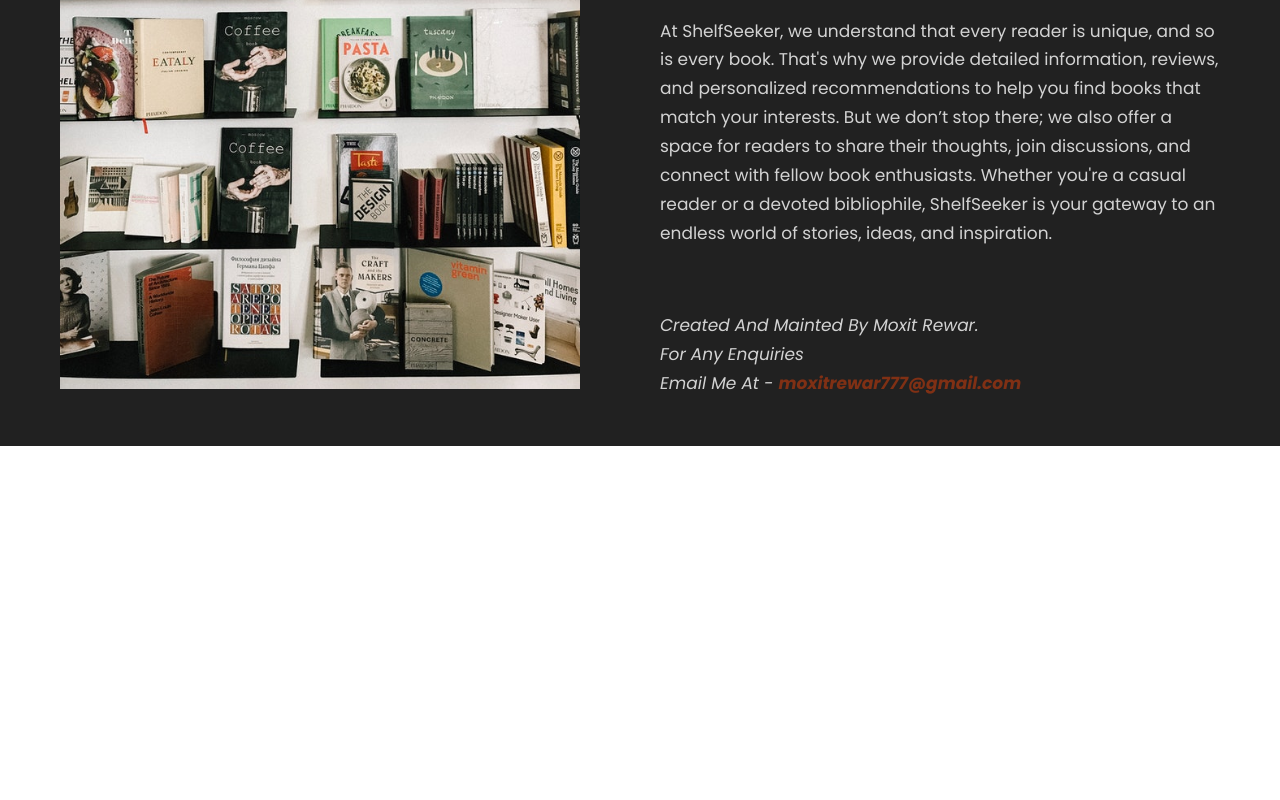
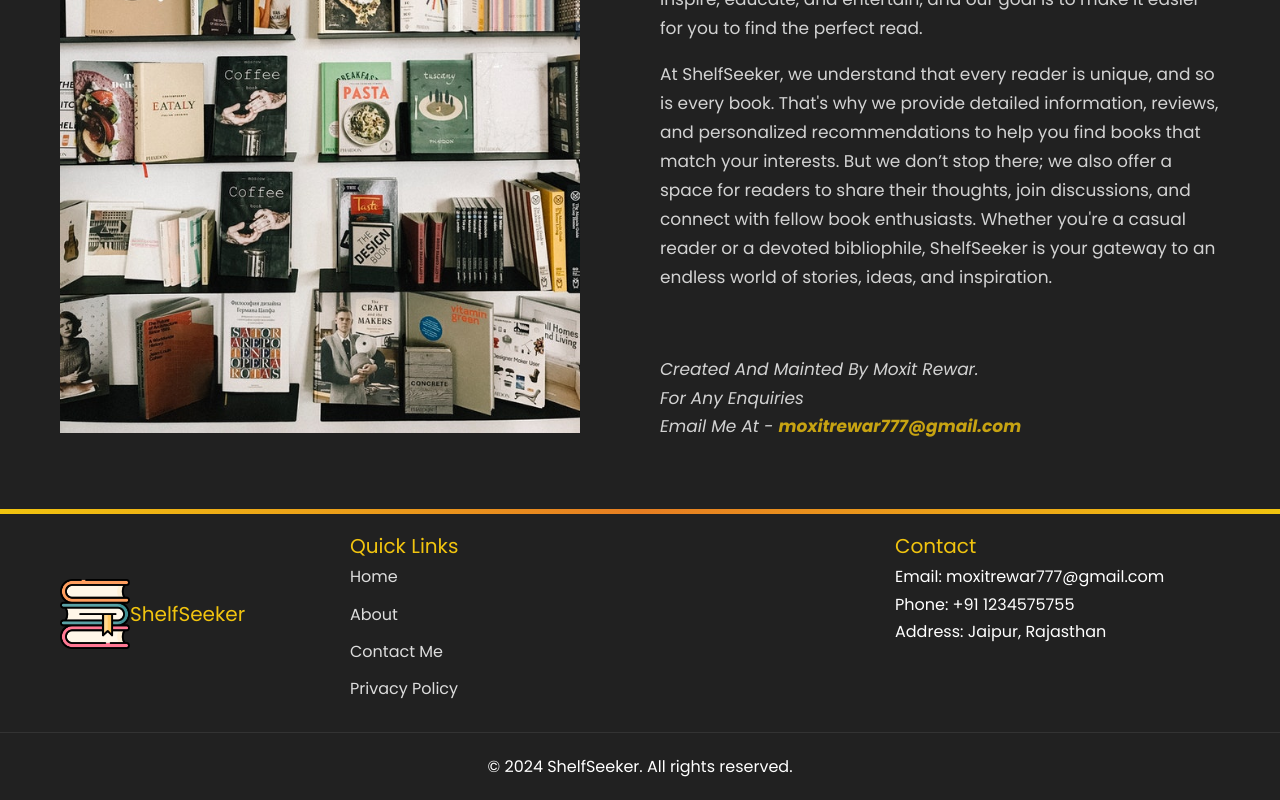
Before and after one commit to MATE0014/BookVerse, a React (Vite) app: page /about in a window 1280 px wide. Shown: the part 1232-2032 px from the top of the page. Before the commit the page ends 1678 px from the top, so only its background shows below. Built offline with nearby package versions, Linux system fonts and the light colour scheme; no server answers.

Commit message:
Version 3.0

```diff
--- /dev/null
+++ b/src/components/Footer/Footer.css
@@ -0,0 +1,98 @@
+.footer {
+  background-color: #212121;
+  color: #fff;
+  padding: 2rem 0;
+  margin-top: 0rem;
+  opacity: 0;
+  transform: translateY(50px);
+  transition: all 0.5s ease-out;
+}
+
+.animate-footer {
+  opacity: 1;
+  transform: translateY(0);
+}
+
+.footer-top-design {
+  height: 5px;
+  background: linear-gradient(90deg, #f1c40f, #e67e22, #f1c40f);
+  margin-bottom: 1.5rem;
+}
+
+.footer-container {
+  display: flex;
+  justify-content: space-between;
+  align-items: flex-start;
+  flex-wrap: wrap;
+  gap: 22rem;
+}
+
+.footer-section {
+  flex: 1;
+  min-width: 250px;
+  opacity: 0;
+  transform: translateY(30px);
+  animation: fadeInUp 0.5s forwards;
+  animation-delay: 0.25s;
+}
+
+.footer-logo-section {
+  padding-top: 5rem;
+  display: flex;
+  align-items: center;
+  gap: 1rem;
+}
+
+.footer-title {
+  font-size: 2rem;
+  margin: 0;
+  color: #f1c40f;
+}
+
+.footer-logo {
+  height: 7rem;
+  width: 7rem;
+}
+
+.footer-text {
+  font-size: 1.6rem;
+  line-height: 1.6;
+  color: #ddd;
+  opacity: 0.8;
+}
+
+.footer-links {
+  list-style: none;
+  padding: 0;
+}
+
+.footer-link {
+  font-size: 1.6rem;
+  color: #ddd;
+  text-decoration: none;
+  display: block;
+  margin-bottom: 1rem;
+  transition: color 0.3s ease;
+}
+
+.footer-link:hover {
+  color: #f1c40f;
+}
+
+.footer-bottom {
+  text-align: center;
+  padding-top: 2rem;
+  border-top: 1px solid #333;
+  margin-top: 2rem;
+  opacity: 0;
+  transform: translateY(30px);
+  animation: fadeInUp 1s forwards;
+  animation-delay: 1s;
+}
+
+@keyframes fadeInUp {
+  to {
+    opacity: 1;
+    transform: translateY(0);
+  }
+}
--- /dev/null
+++ b/src/components/Footer/Footer.jsx
@@ -0,0 +1,63 @@
+import React, { useEffect } from "react";
+import logoImg from "../../images/logo.png";
+import { Link, useNavigate } from "react-router-dom";
+import "./Footer.css";
+
+const Footer = () => {
+  useEffect(() => {
+    const footer = document.querySelector(".footer");
+    footer.classList.add("animate-footer");
+  }, []);
+
+  return (
+    <footer className="footer">
+      <div className="footer-top-design"></div>
+      <div className="container footer-container">
+        <div className="footer-logo-section fade-in">
+          <Link to="/" className="footer-logo flex items-center">
+            <img src={logoImg} alt="BookVerse" />
+            <span className="footer-title"> ShelfSeeker</span>
+          </Link>
+        </div>
+        <div className="footer-section fade-in">
+          <h4 className="footer-title">Quick Links</h4>
+          <ul className="footer-links">
+            <li>
+              <Link to="/" className="footer-link">
+                Home
+              </Link>
+            </li>
+            <li>
+              <Link to="/about" className="footer-link">
+                About
+              </Link>
+            </li>
+            <li>
+              <a href="mailto:moxitrewar777@gmail.com" className="footer-link">
+                Contact Me
+              </a>
+            </li>
+            <li>
+              <Link to="/privacy-policy" className="footer-link">
+                Privacy Policy
+              </Link>
+            </li>
+          </ul>
+        </div>
+        <div className="footer-section fade-in">
+          <h4 className="footer-title">Contact</h4>
+          <ul className="footer-links">
+            <li>Email: moxitrewar777@gmail.com</li>
+            <li>Phone: +91 1234575755</li>
+            <li>Address: Jaipur, Rajasthan</li>
+          </ul>
+        </div>
+      </div>
+      <div className="footer-bottom fade-in">
+        <p>© 2024 ShelfSeeker. All rights reserved.</p>
+      </div>
+    </footer>
+  );
+};
+
+export default Footer;
--- a/src/components/Navbar/Navbar.jsx
+++ b/src/components/Navbar/Navbar.jsx
@@ -1,15 +1,47 @@
-import React, { useState } from "react";
-import { Link } from "react-router-dom";
+import React, { useState, useEffect, useRef } from "react";
+import { Link, useNavigate } from "react-router-dom";
 import "./Navbar.css";
 import logoImg from "../../images/logo.png";
 import { HiOutlineMenuAlt3 } from "react-icons/hi";
+import Loader from "../Loader/Loader"; // Import the loader component
 
 const Navbar = () => {
   const [toggleMenu, setToggleMenu] = useState(false);
+  const [loading, setLoading] = useState(false);
+  const navbarRef = useRef(null);
+  const navigate = useNavigate();
+
   const handleNavbar = () => setToggleMenu(!toggleMenu);
 
+  const handleClickOutside = (event) => {
+    if (navbarRef.current && !navbarRef.current.contains(event.target)) {
+      setToggleMenu(false);
+    }
+  };
+
+  useEffect(() => {
+    document.addEventListener("mousedown", handleClickOutside);
+
+    return () => {
+      document.removeEventListener("mousedown", handleClickOutside);
+    };
+  }, []);
+
+  const handleHomeClick = (e) => {
+    e.preventDefault(); // Prevent default link behavior
+    setLoading(true); // Show loader
+    setToggleMenu(false); // Close the navbar
+
+    setTimeout(() => {
+      navigate("/"); // Navigate to Home after a delay
+      setLoading(false); // Hide loader
+    }, 1000); // Adjust the delay as needed
+  };
+
   return (
-    <nav className="navbar" id="navbar">
+    <>
+      {loading && <Loader />}
+      <nav className="navbar" id="navbar" ref={navbarRef}>
         <div className="container navbar-content flex items-center">
           <div className="brand-and-toggler flex justify-between items-center">
             <Link to="/" className="navbar-brand flex items-center">
@@ -40,12 +72,13 @@ const Navbar = () => {
           >
             <ul className="navbar-nav">
               <li className="nav-item">
-              <Link
-                to="book"
+                <a
+                  href="/"
                   className="nav-link uppercase text-white text-[2.2rem] font-semibold tracking-[1px]"
+                  onClick={handleHomeClick}
                 >
                   Home
-              </Link>
+                </a>
               </li>
               <li className="nav-item">
                 <Link
@@ -59,6 +92,7 @@ const Navbar = () => {
           </div>
         </div>
       </nav>
+    </>
   );
 };
 
--- a/src/main.jsx
+++ b/src/main.jsx
@@ -5,6 +5,7 @@ import { AppProvider } from "./index";
 import "./index.css";
 import Home from "./pages/Home/Home";
 import About from "./pages/About/About";
+import PrivacyPolicy from "./pages/PrivacyPolicy/PrivacyPolicy";
 import BookList from "./components/BookList/BookList";
 import BookDetails from "./components/BookDetails/BookDetails";
 
@@ -14,6 +15,7 @@ createRoot(document.getElementById("root")).render(
       <Routes>
         <Route path="/" element={<Home />}>
           <Route path="about" element={<About />} />
+          <Route path="/privacy-policy" element={<PrivacyPolicy />} />
           <Route path="book" element={<BookList />} />
           <Route path="/book/:id" element={<BookDetails />} />
         </Route>
--- a/src/pages/Home/Home.jsx
+++ b/src/pages/Home/Home.jsx
@@ -1,5 +1,6 @@
 import React from "react";
 import Header from "../../components/Header/Header";
+import Footer from "../../components/Footer/Footer";
 import { Outlet } from "react-router-dom";
 
 const Home = () => {
@@ -7,6 +8,7 @@ const Home = () => {
     <main>
       <Header />
       <Outlet />
+      <Footer />
     </main>
   );
 };
--- /dev/null
+++ b/src/pages/PrivacyPolicy/PrivacyPolicy.css
@@ -0,0 +1,46 @@
+.privacy-policy {
+  padding: 6rem 0;
+  background: linear-gradient(rgba(0, 0, 0, 0.7), rgba(0, 0, 0, 0.8)),
+    url("../../images/privacy-img.jpg") center/cover no-repeat;
+}
+
+.section-title h2 {
+  font-size: 3rem;
+  text-transform: uppercase;
+  color: #f1c40f;
+  text-align: center;
+  margin-bottom: 2rem;
+}
+
+.privacy-content {
+  display: grid;
+  grid-template-columns: repeat(auto-fit, minmax(300px, 1fr));
+  gap: 3rem;
+  align-items: start;
+}
+
+.privacy-img img {
+  width: 100%;
+  border-radius: 8px;
+  box-shadow: 0 5px 15px rgba(0, 0, 0, 0.1);
+}
+
+.privacy-text {
+  line-height: 1.8;
+  color: #ddd;
+}
+
+.privacy-title {
+  font-size: 2.6rem;
+  margin-bottom: 1.5rem;
+  color: #f1c40f;
+}
+
+.custom-link {
+  color: #f1c40f;
+  text-decoration: none;
+}
+
+.custom-link:hover {
+  text-decoration: underline;
+}
--- /dev/null
+++ b/src/pages/PrivacyPolicy/PrivacyPolicy.jsx
@@ -0,0 +1,66 @@
+import React, { useState, useEffect } from "react";
+import "./PrivacyPolicy.css";
+import Loader from "../../components/Loader/Loader";
+
+const PrivacyPolicy = () => {
+  const [loading, setLoading] = useState(true);
+
+  useEffect(() => {
+    const timer = setTimeout(() => {
+      setLoading(false);
+    }, 2000);
+
+    return () => clearTimeout(timer);
+  }, []);
+
+  return (
+    <section className="privacy-policy">
+      {loading && <Loader />}
+      <div className="container">
+        <div className="section-title">
+          <h2>Privacy Policy</h2>
+        </div>
+
+        <div className="privacy-content grid">
+          <div className="privacy-text">
+            <h2 className="privacy-title text-[2.6rem] tracking-[1px]">
+              Our Commitment to Your Privacy
+            </h2>
+            <p className="text-[1.7rem]">
+              At ShelfSeeker, we value your privacy and are committed to
+              protecting your personal information. This privacy policy outlines
+              how we collect, use, and safeguard your data when you use our
+              website and services.
+            </p>
+            <p className="text-[1.7rem]">
+              We may collect personal information such as your name, email
+              address, and browsing behavior to provide you with a personalized
+              experience. Rest assured, your information is secure with us, and
+              we will never share it with third parties without your consent.
+            </p>
+            <p className="text-[1.7rem]">
+              Our privacy practices are guided by the principles of transparency
+              and integrity. We will always inform you about what data we
+              collect, why we collect it, and how you can control your personal
+              information.
+            </p>{" "}
+            <br />
+            <p className="text-[1.7rem] italic">
+              If you have any questions or concerns about our privacy policy,
+              feel free to contact us at: <br />
+              <a
+                href="mailto:moxitrewar777@gmail.com"
+                className="custom-link"
+                target="_blank"
+              >
+                moxitrewar777@gmail.com
+              </a>
+            </p>
+          </div>
+        </div>
+      </div>
+    </section>
+  );
+};
+
+export default PrivacyPolicy;
```
Also changed, not shown: src/images/privacy-img.jpg (added), 1 other file (tests, documents, lock files or other folders). Lines whose indentation alone changed are shown as unchanged.
